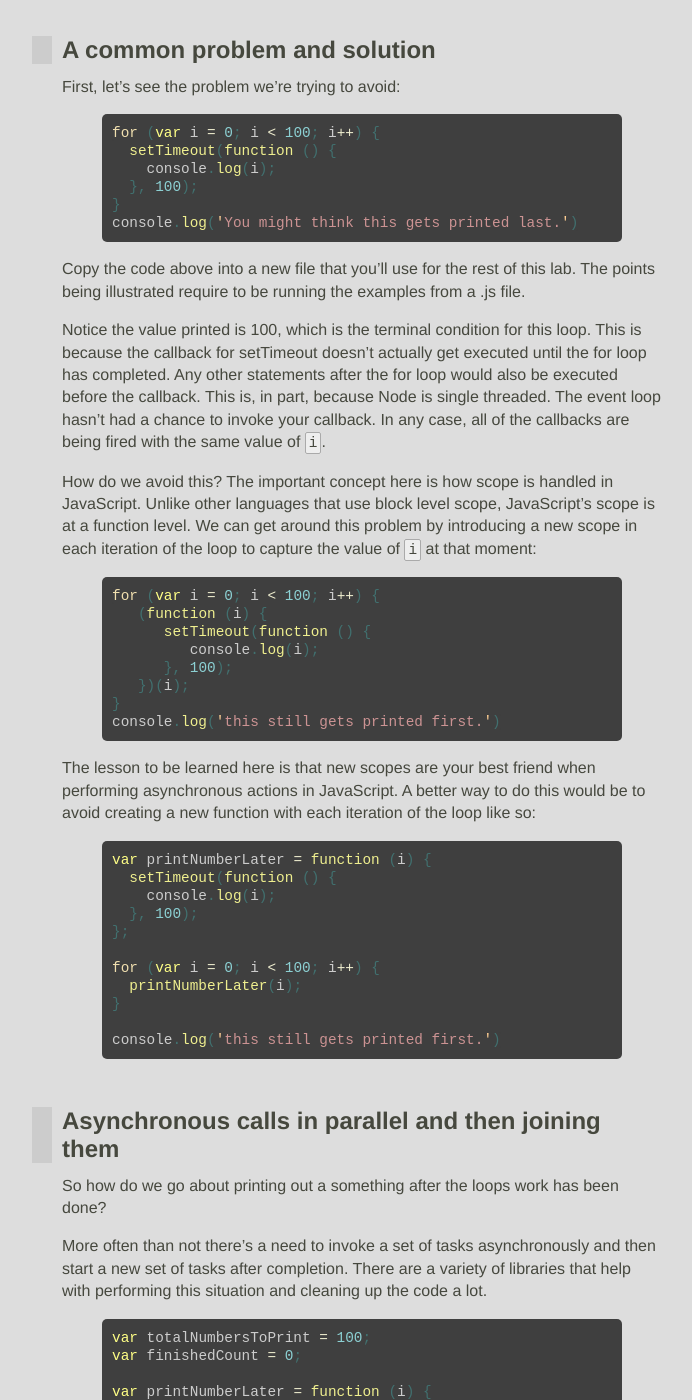
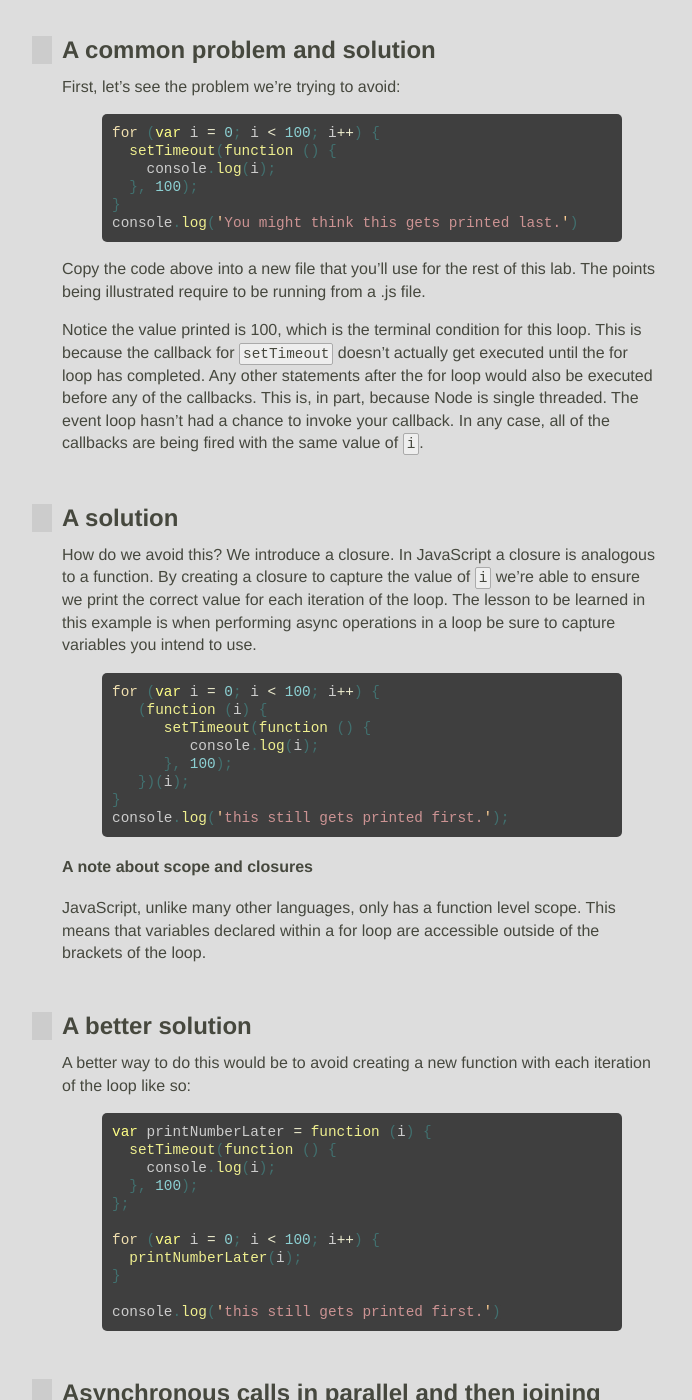
Before and after one commit to JavaScriptKC/workshop, a Jekyll site: the page built from _posts/2012-11-5-async.md, in a window 1280 px wide and 1400 px high, scrolled down 287 px. Shown: the whole window, without its empty margins (278-970 px from the left). Built offline with Jekyll 4.4.1, drawn with Linux system fonts in a browser that asks for light colours; nearby versions of some CDN libraries; some web fonts are replaced; comment, search, counter and statistics services are not loaded; some of the changed text lies outside the part shown.

Commit message:
Updated async lab

```diff
--- a/_posts/2012-11-5-async.md
+++ b/_posts/2012-11-5-async.md
@@ -20,11 +20,13 @@ for (var i = 0; i < 100; i++) {
 console.log('You might think this gets printed last.')
 {% endhighlight %}
 
-Copy the code above into a new file that you'll use for the rest of this lab. The points being illustrated require to be running the examples from a .js file.
+Copy the code above into a new file that you'll use for the rest of this lab. The points being illustrated require to be running from a .js file.
 
-Notice the value printed is 100, which is the terminal condition for this loop. This is because the callback for setTimeout doesn't actually get executed until the for loop has completed. Any other statements after the for loop would also be executed before the callback. This is, in part, because Node is single threaded. The event loop hasn't had a chance to invoke your callback. In any case, all of the callbacks are being fired with the same value of `i`.
+Notice the value printed is 100, which is the terminal condition for this loop. This is because the callback for `setTimeout` doesn't actually get executed until the for loop has completed. Any other statements after the for loop would also be executed before any of the callbacks. This is, in part, because Node is single threaded. The event loop hasn't had a chance to invoke your callback. In any case, all of the callbacks are being fired with the same value of `i`.
 
-How do we avoid this? The important concept here is how scope is handled in JavaScript. Unlike other languages that use block level scope, JavaScript's scope is at a function level. We can get around this problem by introducing a new scope in each iteration of the loop to capture the value of `i` at that moment:
+## A solution
+
+How do we avoid this? We introduce a closure. In JavaScript a closure is analogous to a function. By creating a closure to capture the value of `i` we're able to ensure we print the correct value for each iteration of the loop. The lesson to be learned in this example is when performing async operations in a loop be sure to capture variables you intend to use.
 
 {% highlight javascript %}
 for (var i = 0; i < 100; i++) {
@@ -34,10 +36,16 @@ for (var i = 0; i < 100; i++) {
       }, 100);
    })(i);
 }
-console.log('this still gets printed first.')
+console.log('this still gets printed first.');
 {% endhighlight %}
 
-The lesson to be learned here is that new scopes are your best friend when performing asynchronous actions in JavaScript. A better way to do this would be to avoid creating a new function with each iteration of the loop like so:
+#### A note about scope and closures
+
+JavaScript, unlike many other languages, only has a function level scope. This means that variables declared within a for loop are accessible outside of the brackets of the loop.
+
+## A better solution
+
+A better way to do this would be to avoid creating a new function with each iteration of the loop like so:
 
 {% highlight javascript %}
 var printNumberLater = function (i) {
@@ -57,7 +65,7 @@ console.log('this still gets printed first.')
 
 So how do we go about printing out a something after the loops work has been done?
 
-More often than not there's a need to invoke a set of tasks asynchronously and then start a new set of tasks after completion. There are a variety of libraries that help with performing this situation and cleaning up the code a lot.
+More often than not there's a need to invoke a set of tasks asynchronously and then start a new set of tasks upon completion:
 
 {% highlight javascript %}
 var totalNumbersToPrint = 100;
```
Also changed, not shown: other parts of _posts/2012-11-5-async.md (+2 -1 lines).
